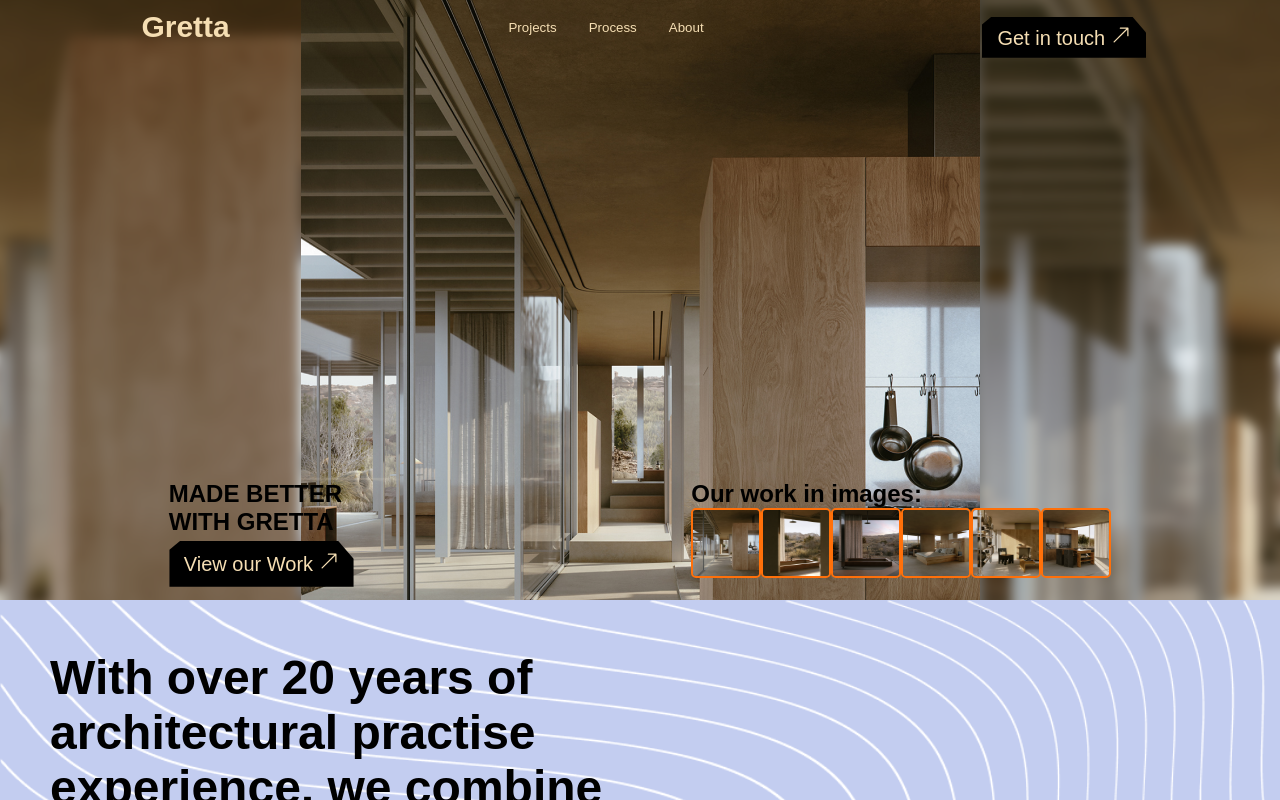
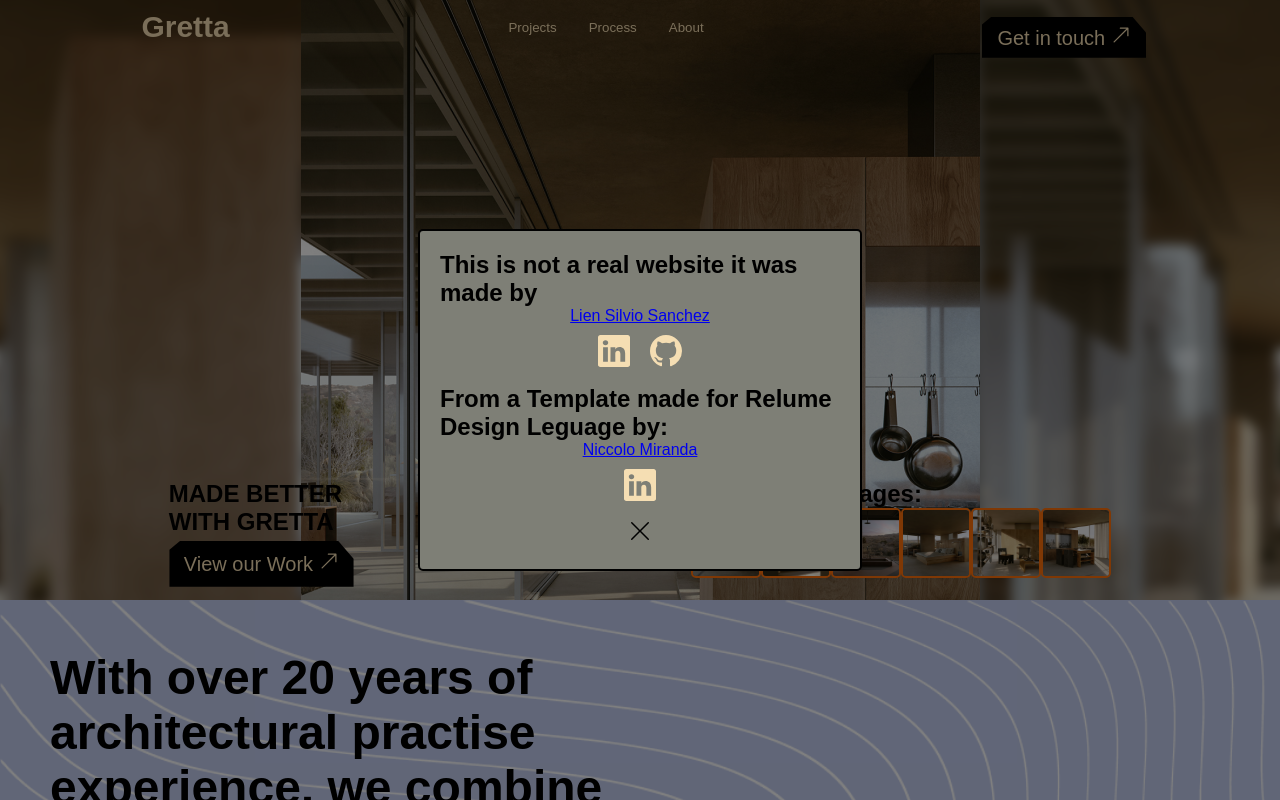
Before and after one commit to liensanchez/greta-architecture, a React (Vite) app: page / in a window 1280 px wide. Both pictures are taken after a click on the button "Projects". Shown: the top 800 px of the page. Built offline with nearby package versions, Linux system fonts and the light colour scheme; a web font is replaced by a local one.

Commit message:
Now notification giving credits to Niccolo

```diff
--- a/src/App.css
+++ b/src/App.css
@@ -3,10 +3,30 @@
   margin: 0;
 }
 
-.notification{
+.notificationContainer{
   position: fixed;
-  z-index: 3;
-  top: 40vh;
-  background-color: aqua;
-  left: 50%;
+  z-index: 4;
+  background-color: rgba(0, 0, 0, 0.5);
+  height: 100%;
+  width: 100%;
+  display: flex;
+  justify-content: center; /* Alinear horizontalmente al centro */
+  align-items: center;
 }
+
+.notificationContent{
+  padding: 20px;
+  max-width: 400px;
+  display: flex;
+  flex-direction: column;
+  align-items: center;
+  background-color: #7E7F76;
+  border: solid 2px black;
+  border-radius: 5px;
+}
+
+.notificationClose{
+  font-size: x-large;
+  border: none;
+  background-color: transparent;
+}
--- a/src/App.jsx
+++ b/src/App.jsx
@@ -7,6 +7,7 @@ import Portfolio from './components/Portfolio/Portfolio'
 import Team from './components/Team/Team'
 import Footer from './components/Footer/Footer'
 import React, {useState} from 'react'
+import { BsLinkedin, BsXLg, BsGithub } from "react-icons/bs";
 
 function App() {
 
@@ -20,21 +21,28 @@ function App() {
   return (
     <>
       {notifications &&
-        <div className='notification'>
-          <h2>This is not a real website it was made by</h2>
-          <a href="">Lien Silvio Sanchez</a>
-          <h2>From a Template made for Relume Design Leguage by:</h2>
-          <a href="https://www.linkedin.com/in/niccolomiranda/" target='blank'>Niccolo Miranda</a>
-          <button onClick={() => credit()}>x</button>
+        <div className='notificationContainer'>
+          <div className='notificationContent'>
+            <h2>This is not a real website it was made by</h2>
+            <a href="https://www.linkedin.com/in/liensanchez/" target='blank'>Lien Silvio Sanchez</a>
+            <div className='notificationRRSS'>
+              <a href="https://www.linkedin.com/in/liensanchez/" target='blank'><button className='buttonFooter'><BsLinkedin/></button></a>
+              <a href="https://github.com/liensanchez" target='blank'><button className='buttonFooter'><BsGithub/></button></a>
+            </div>
+            <h2>From a Template made for Relume Design Leguage by:</h2>
+            <a href="https://www.linkedin.com/in/niccolomiranda/" target='blank'>Niccolo Miranda</a>
+            <a href="https://www.linkedin.com/in/niccolomiranda/" target='blank'><button className='buttonFooter'><BsLinkedin/></button></a>
+            <button onClick={() => credit()} className='notificationClose'><BsXLg/></button>
+          </div>
         </div>
         }
       <Navbar credit={credit}/>
-      <Header/>
-      <Experience/>
-      <Showcase/>
-      <Portfolio/>
+      <Header credit={credit}/>
+      <Experience />
+      <Showcase />
+      <Portfolio credit={credit}/>
       <Team/>
-      <Footer/>
+      <Footer credit={credit}/>
     </>
   )
 }
--- a/src/components/Footer/Footer.jsx
+++ b/src/components/Footer/Footer.jsx
@@ -9,7 +9,7 @@ import { BsFacebook } from "react-icons/bs";
 
 
 
-function Footer() {
+function Footer({credit}) {
   return (
     <div className='footerContainer'>
 
@@ -24,10 +24,10 @@ function Footer() {
       </div>
 
       <div className='rigtFooter'>
-        <button className='buttonFooter'><BsFacebook/></button>
-        <button className='buttonFooter'><BsInstagram/></button>
-        <button className='buttonFooter'><BsTwitter/></button>
-        <button className='buttonFooter'><BsLinkedin/></button>
+        <button className='buttonFooter'  onClick={() => credit()}><BsFacebook/></button>
+        <button className='buttonFooter'  onClick={() => credit()}><BsInstagram/></button>
+        <button className='buttonFooter'  onClick={() => credit()}><BsTwitter/></button>
+        <button className='buttonFooter'  onClick={() => credit()}><BsLinkedin/></button>
       </div>
 
     </div>
--- a/src/components/Header/Header.jsx
+++ b/src/components/Header/Header.jsx
@@ -9,7 +9,7 @@ import image6 from '../../assets/Project A - Image 10.png'
 import { BsArrowUpRight } from "react-icons/bs";
 
 
-function Header() {
+function Header({credit}) {
 
   const imgCarousel= [image1, image2, image3, image4, image5, image6]
 
@@ -29,7 +29,7 @@ function Header() {
         <div className="headerRight">
           <h2>MADE BETTER</h2>
           <h2>WITH GRETTA</h2>
-          <button className='buttonCallToAction'>View our Work <BsArrowUpRight/></button>
+          <button className='buttonCallToAction' onClick={() => credit()}>View our Work <BsArrowUpRight/></button>
         </div>
 
         <div className="headerLeft">
--- a/src/components/Navbar/Navbar.jsx
+++ b/src/components/Navbar/Navbar.jsx
@@ -11,9 +11,9 @@ function Navbar({credit}) {
       <h2>Gretta</h2>
 
       <div className="middleMenu">
-        <button className="buttonMiddleMenu">Projects</button>
-        <button className="buttonMiddleMenu">Process</button>
-        <button className="buttonMiddleMenu">About</button>
+        <button className="buttonMiddleMenu" onClick={() => credit()}>Projects</button>
+        <button className="buttonMiddleMenu" onClick={() => credit()}>Process</button>
+        <button className="buttonMiddleMenu" onClick={() => credit()}>About</button>
       </div>
 
       <button className='buttonCallToAction' onClick={() => credit()}>Get in touch <BsArrowUpRight/> </button>
--- a/src/components/Portfolio/Portfolio.jsx
+++ b/src/components/Portfolio/Portfolio.jsx
@@ -4,7 +4,7 @@ import img1 from '../../assets/Dersert Image 4.png'
 import img2 from '../../assets/City Image 3.png'
 import { BsArrowUpRight } from "react-icons/bs";
 
-function Portfolio() {
+function Portfolio({credit}) {
   return (
     <div className='portfolioContainer'>
       <div className='portfolioDisplay'>
@@ -16,7 +16,7 @@ function Portfolio() {
           <div className="portfolioDescription">
             <p>A luxury landscape Villa located in Zion, Utah. Currently under construction, the property is set to open in late 2024.</p>
           </div>
-          <button className='buttonShowProject'>View Project <BsArrowUpRight/></button>
+          <button className='buttonShowProject'  onClick={() => credit()}>View Project <BsArrowUpRight/></button>
         </div>
       </div>
 
@@ -32,7 +32,7 @@ function Portfolio() {
             <div className="portfolioDescription">
               <p>Effortless elegance and the client’s sense of style define this family home in Chelsea, London.</p>
             </div>
-            <button className='buttonShowProject'>View Project <BsArrowUpRight/></button>
+            <button className='buttonShowProject'  onClick={() => credit()}>View Project <BsArrowUpRight/></button>
           </div>
         </div>
       </div>
```
